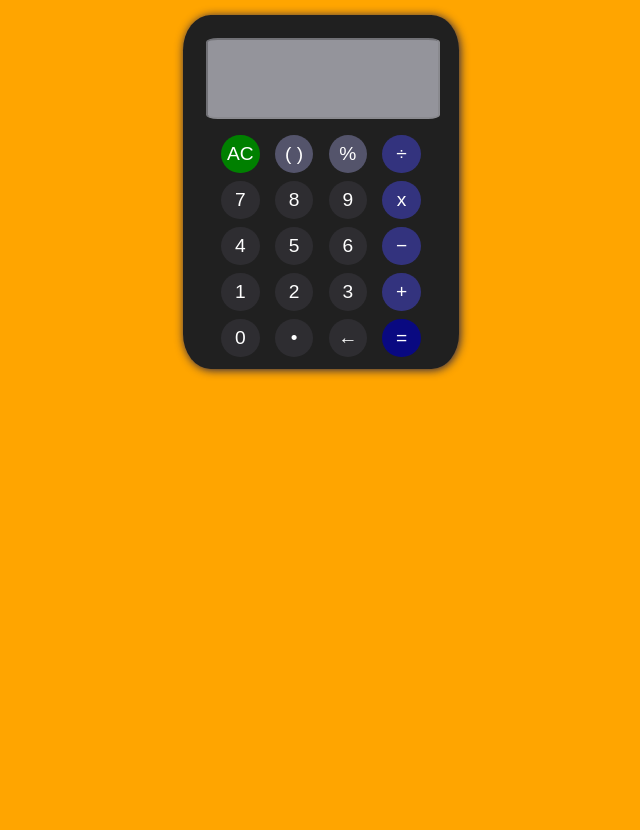
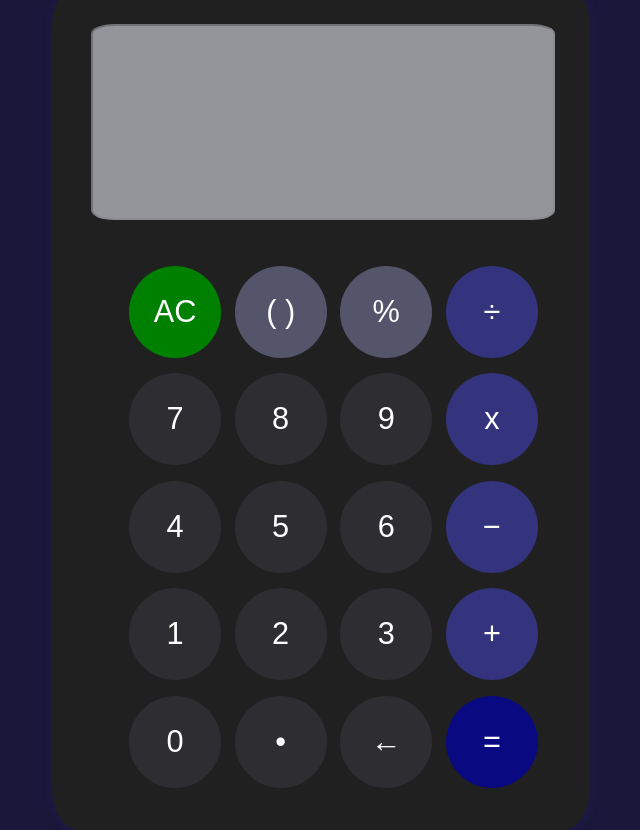
Before and after one commit to CandelarioRamosj/calculadora-js, a plain HTML site: page index.html in a window 768 px wide. Shown: the whole page, without its empty margins (63-703 px from the left). Before the commit the page ends 800 px from the top, so only its background shows below. Drawn offline with Linux system fonts and the light colour scheme.

Commit message:
media queri tablet portrait

```diff
--- a/style.css
+++ b/style.css
@@ -87,7 +87,39 @@ main {
 /*Tablet*/
 /*Portrait*/
 @media (min-width: 576px) and (max-width: 991.98px) and (orientation:portrait) {
-  body{background: orange;}
+
+.pantalla {
+  width: 100%;
+  height: 25%;
+  border-radius: 5%;
+  margin-bottom: 6vw;
+  font-size: 6.5vw;
+}
+
+main {
+  height: 100vh;
+}
+
+.contenedor {
+  height: 100vw;
+  width: 60vw;
+  border-radius: 5%;
+  padding: 5vw;
+  box-shadow: 1px 1px 10px rgb(30, 30, 75);
+}
+
+.botones {
+  margin-left: 5vw;
+}
+
+.boton {
+  height: 12vw;
+  width: 12vw;
+  border-radius: 50%;
+  margin-bottom: 2vw;
+  font-size: 4vw;
+}
+
 }
 
 /*landscape*/
```
